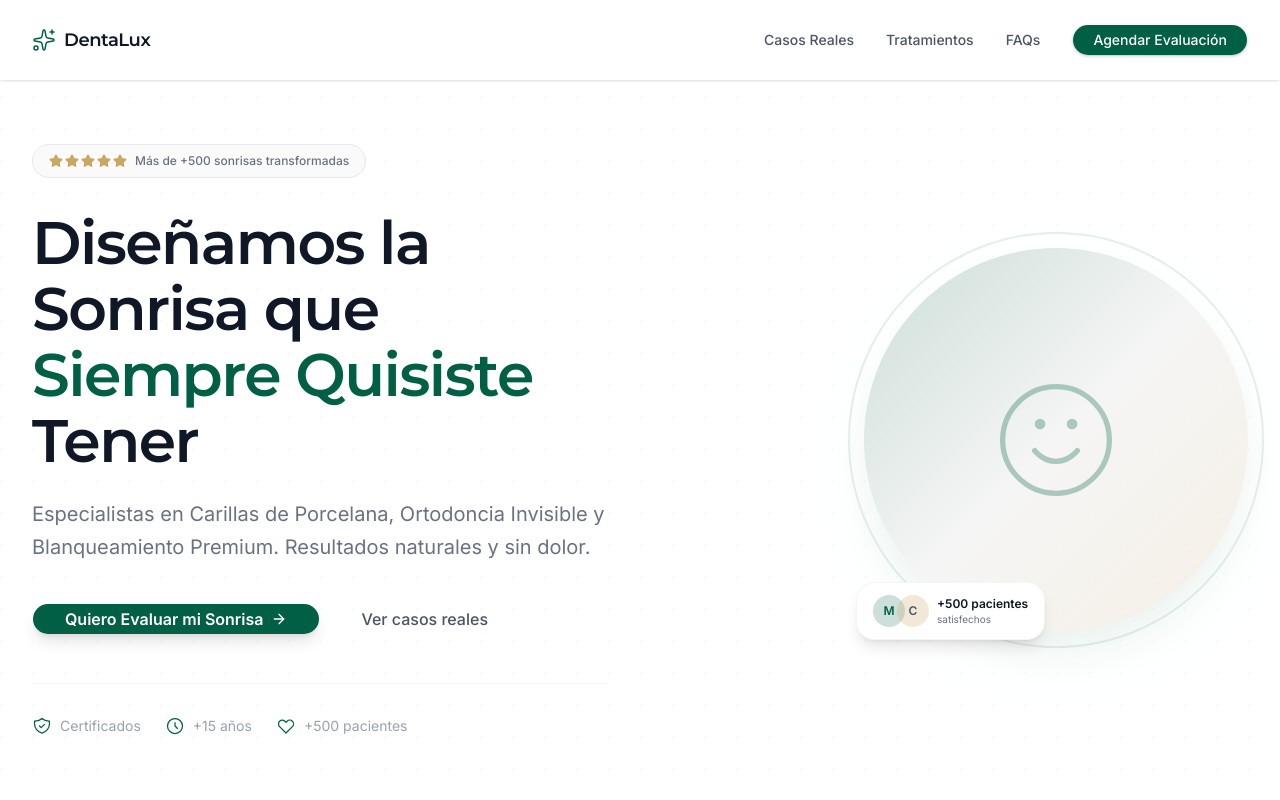
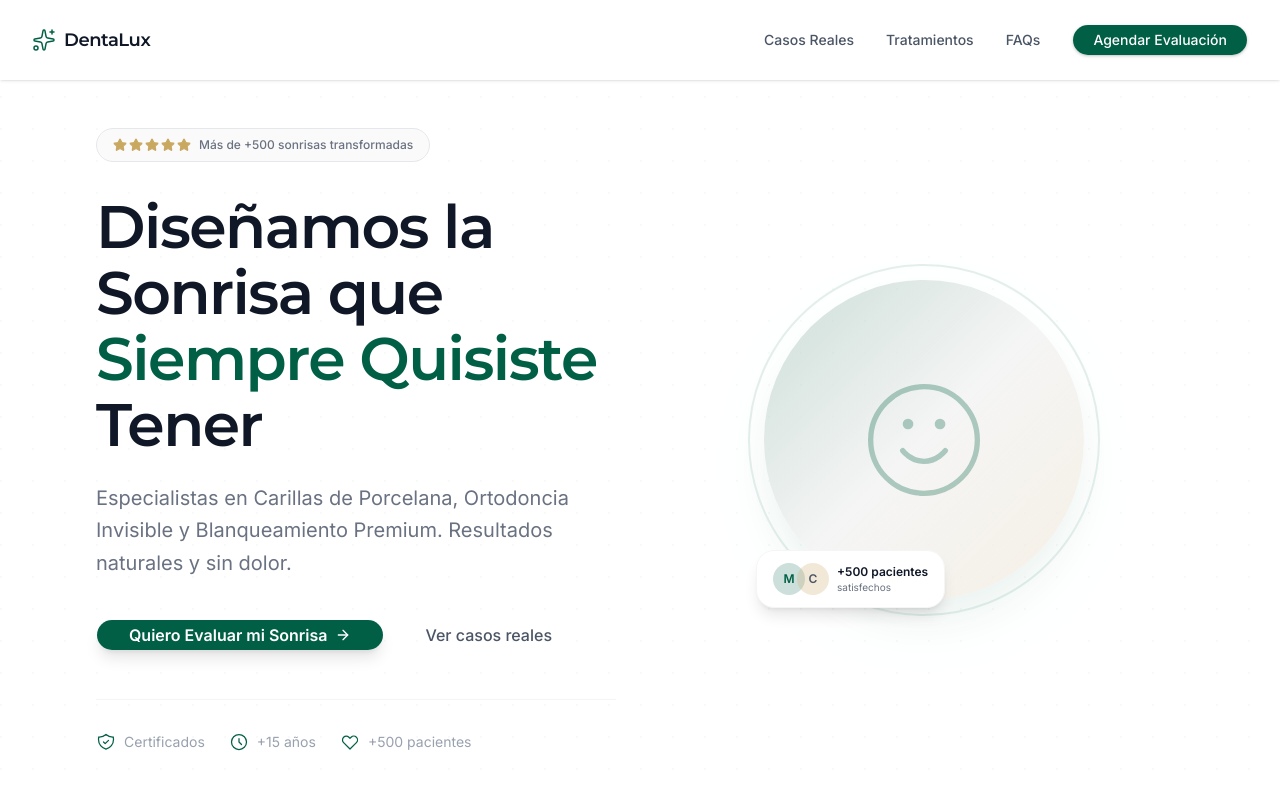
Before and after one commit to valenruffo/dentalux-landing, a Next.js app: page / in a window 1280 px wide. Shown: the top 800 px of the page. Built offline with nearby package versions, Linux system fonts and the light colour scheme.

Commit message:
fix: adjust Hero layout spacing and image size
- Reduce max-width and gap for better centering on desktop
- Smaller circle on mobile (w-64) to prevent cutoff
- Consistent sizing across breakpoints

```diff
--- a/src/components/hero.tsx
+++ b/src/components/hero.tsx
@@ -12,8 +12,8 @@ export function Hero() {
         backgroundSize: "32px 32px"
       }} />
 
-      <div className="relative z-10 max-w-7xl mx-auto px-4 sm:px-6 lg:px-8">
-        <div className="grid grid-cols-1 lg:grid-cols-2 gap-12 lg:gap-16 items-center">
+      <div className="relative z-10 max-w-6xl mx-auto px-4 sm:px-6 lg:px-8">
+        <div className="grid grid-cols-1 lg:grid-cols-2 gap-8 lg:gap-12 items-center">
           {/* Left: Content */}
           <div className="text-center lg:text-left">
             {/* Badge */}
@@ -94,13 +94,13 @@ export function Hero() {
           </div>
 
           {/* Right: Image */}
-          <div className="animate-hero animate-hero-delay-200 flex justify-center lg:justify-end">
+          <div className="animate-hero animate-hero-delay-200 flex justify-center">
             <div className="relative">
               {/* Decorative ring */}
               <div className="absolute -inset-4 rounded-full border-2 border-emerald/10" />
 
               {/* Image container */}
-              <div className="relative w-72 h-72 sm:w-80 sm:h-80 lg:w-96 lg:h-96 rounded-full overflow-hidden shadow-2xl shadow-emerald/10">
+              <div className="relative w-64 h-64 sm:w-72 sm:h-72 lg:w-80 lg:h-80 rounded-full overflow-hidden shadow-2xl shadow-emerald/10">
                 {/* Placeholder gradient - replace with real image */}
                 <div className="absolute inset-0 bg-gradient-to-br from-emerald/20 via-gray-100 to-champagne/20" />
 
```
